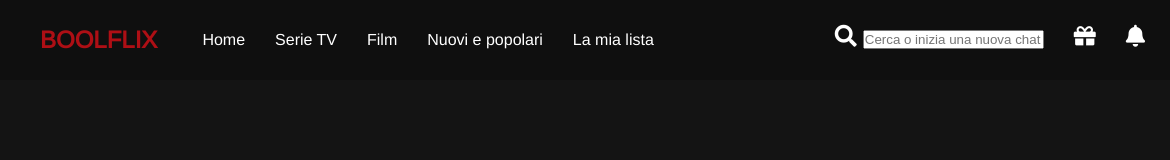
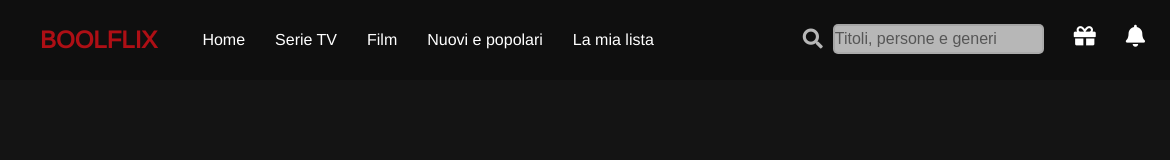
Before and after one commit to Flavionsky/vue-boolflix, a plain HTML site: page index.html in a window 1280 px wide. Shown: the full height of the page, 0-1170 px from the left. Drawn offline with nearby package versions, Linux system fonts and the light colour scheme.

Commit message:
add input search

```diff
--- a/css/style.css
+++ b/css/style.css
@@ -48,6 +48,23 @@ a{
     align-items: center;
     margin-right: 40px;
 }
+.right_bar .search_films{
+    position: relative;
+    justify-content: center;
+    align-items: center;
+    opacity: 0.7;
+}
+.right_bar  .search_films > input{
+    height: 30px;
+    border-radius: 5px;
+    font-size: 16px;
+    border-color: rgba(0, 0, 0, 0.1);
+}
+.right_bar .search_films > i{
+    font-size: 20px;
+    position: absolute;
+    left: -30px;
+  }
 .right_bar > ul li{
     font-size: 22px;
     padding-left: 15px;
--- a/index.html
+++ b/index.html
@@ -50,10 +50,10 @@
           <div class="right_bar">
             <ul class="d_flex">
               <li>
-                <a href="">
-                  <div class="search-users d-flex">
+                <a href="#">
+                  <div class="search_films d_flex">
                     <i class="fas fa-search"></i>
-                    <input v-model="letter" type="text" placeholder="Cerca o inizia una nuova chat">
+                    <input type="text" placeholder="Titoli, persone e generi">
                   </div>
                 </a>
               </li>
```
